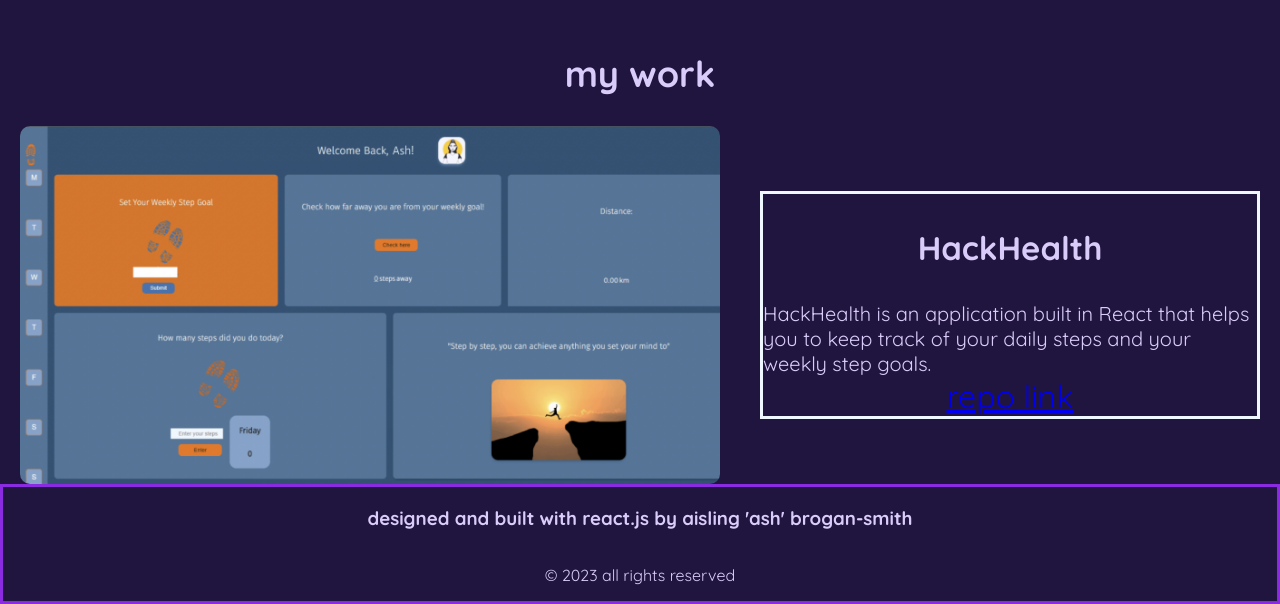
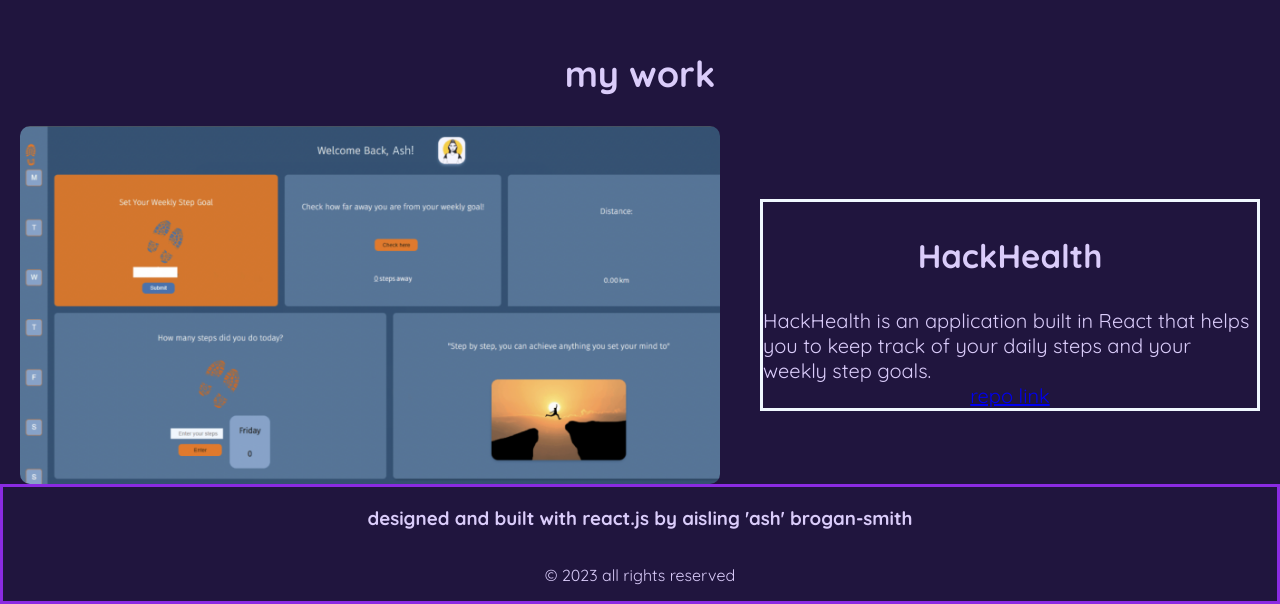
Before and after one commit to ashwantspizza/mywebsite, a React (Create React App) app in the folder ash-website/: page / in a window 1280 px wide. Shown: the part 691-1295 px from the top of the page. Built offline with nearby package versions, Linux system fonts and the light colour scheme.

Commit message:
nudge logo file added

```diff
--- a/ash-website/src/components/Content.css
+++ b/ash-website/src/components/Content.css
@@ -86,3 +86,13 @@
     height: 100%;
     width: 100%;
 }
+
+.hackhealth-project-link {
+    display: flex;
+    flex-direction: column;
+    justify-content: center;
+    align-items: center;
+    font-size: 1.25rem;
+    height: 100%;
+    width: 100%;
+}
```
Also changed, not shown: ash-website/src/images/nudge.png (added).
